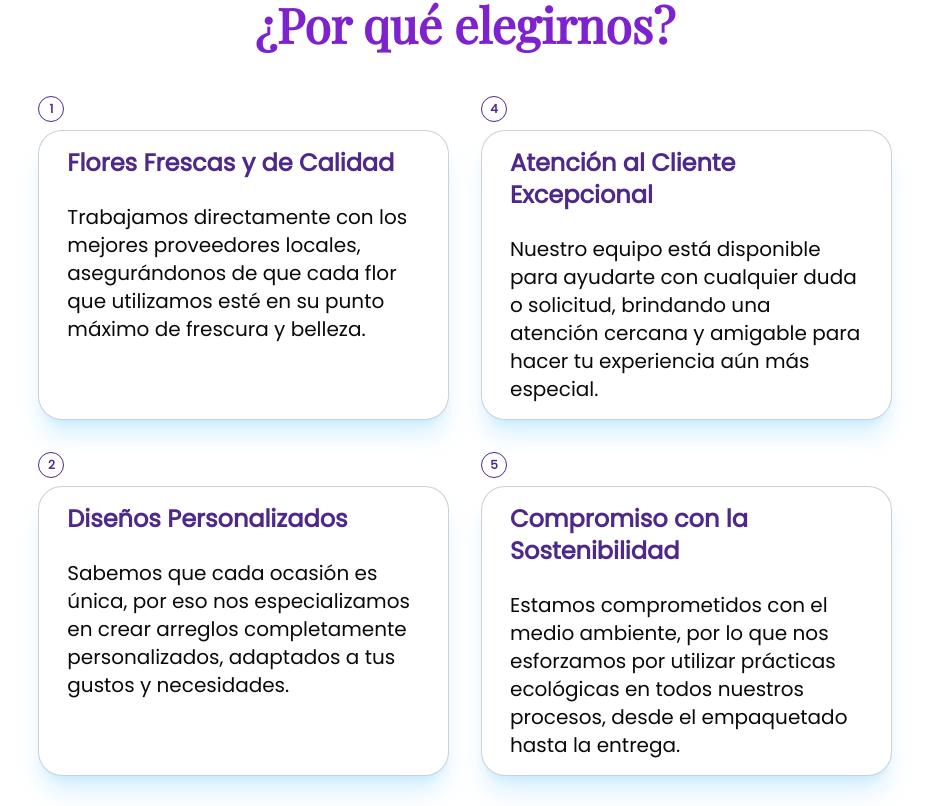
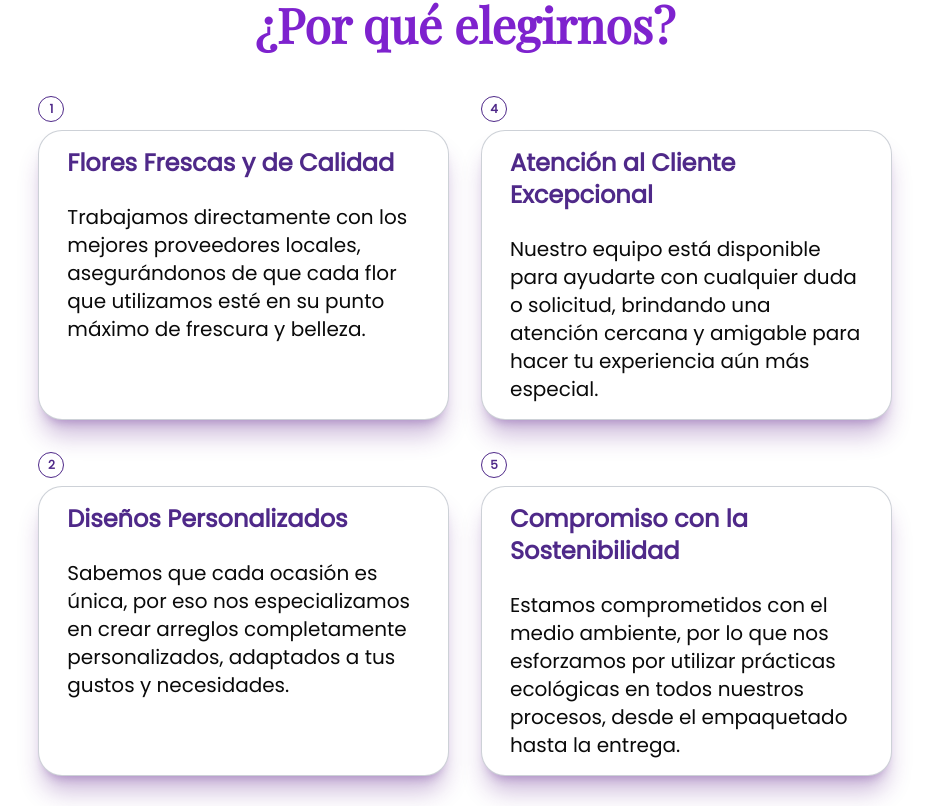
Before and after one commit to nellyRangel/floreria-yazmina, a Next.js app: page /SobreNosotros in a window 1280 px wide. Shown: the part 1111-1917 px from the top of the page, without its empty margins (175-1104 px from the left). Built offline with nearby package versions, Linux system fonts and the light colour scheme.

Commit message:
cambio de shadow en cardrazones y cambio de nombre en imagen de vector

```diff
--- a/src/app/Servicios/page.tsx
+++ b/src/app/Servicios/page.tsx
@@ -58,7 +58,7 @@ export default function Servicios() {
           {/* SVG decorativo */}
           <div className="absolute bottom-0 left-0 z-10">
             <Image
-              src="/img/vector3.svg"
+              src="/img/Vector3.svg"
               alt="Figura abstracta"
               className="w-[500px] h-auto opacity-100 md:w-[700px] lg:w-[900px]"
               width={900}
--- a/src/app/SobreNosotros/page.tsx
+++ b/src/app/SobreNosotros/page.tsx
@@ -78,7 +78,7 @@ export default function Page() {
           {/* SVG decorativo */}
           <div className="absolute bottom-0 right-0 z-10">
             <Image
-              src="/img/vector2.svg"
+              src="/img/Vector2.svg"
               alt="Figura abstracta"
               className="w-[500px] h-auto opacity-100 md:w-[700px] lg:w-[900px]"
               width={900}
--- a/src/app/page.tsx
+++ b/src/app/page.tsx
@@ -87,7 +87,7 @@ export default function Home() {
           {/* SVG decorativo */}
           <div className="absolute top-0 left-0 z-10">
             <Image
-              src="/img/vector1.svg"
+              src="/img/Vector1.svg"
               alt="Figura abstracta"
               className="w-[500px] h-auto opacity-100 md:w-[700px] lg:w-[900px]"
               width={900}
--- a/src/components/CardsRazones/CardRazones.tsx
+++ b/src/components/CardsRazones/CardRazones.tsx
@@ -12,7 +12,7 @@ export default function CardRazones({ info }: CardRazonesProps) {
           {info.indice}
         </p>
       </div>
-      <div className="rounded-3xl shadow-xl shadow-shadowBlue/30 px-7 py-4 h-full border border-solid border-gray-400/50 gap-y-6 flex flex-col w-full bg-white">
+      <div className="rounded-3xl shadow-xl shadow-purple-900/30 px-7 py-4 h-full border border-solid border-gray-400/50 gap-y-6 flex flex-col w-full bg-white">
         <p className="text-title-purple text-2xl select-none font-extrabold">
           {info.titulo}
         </p>
```
